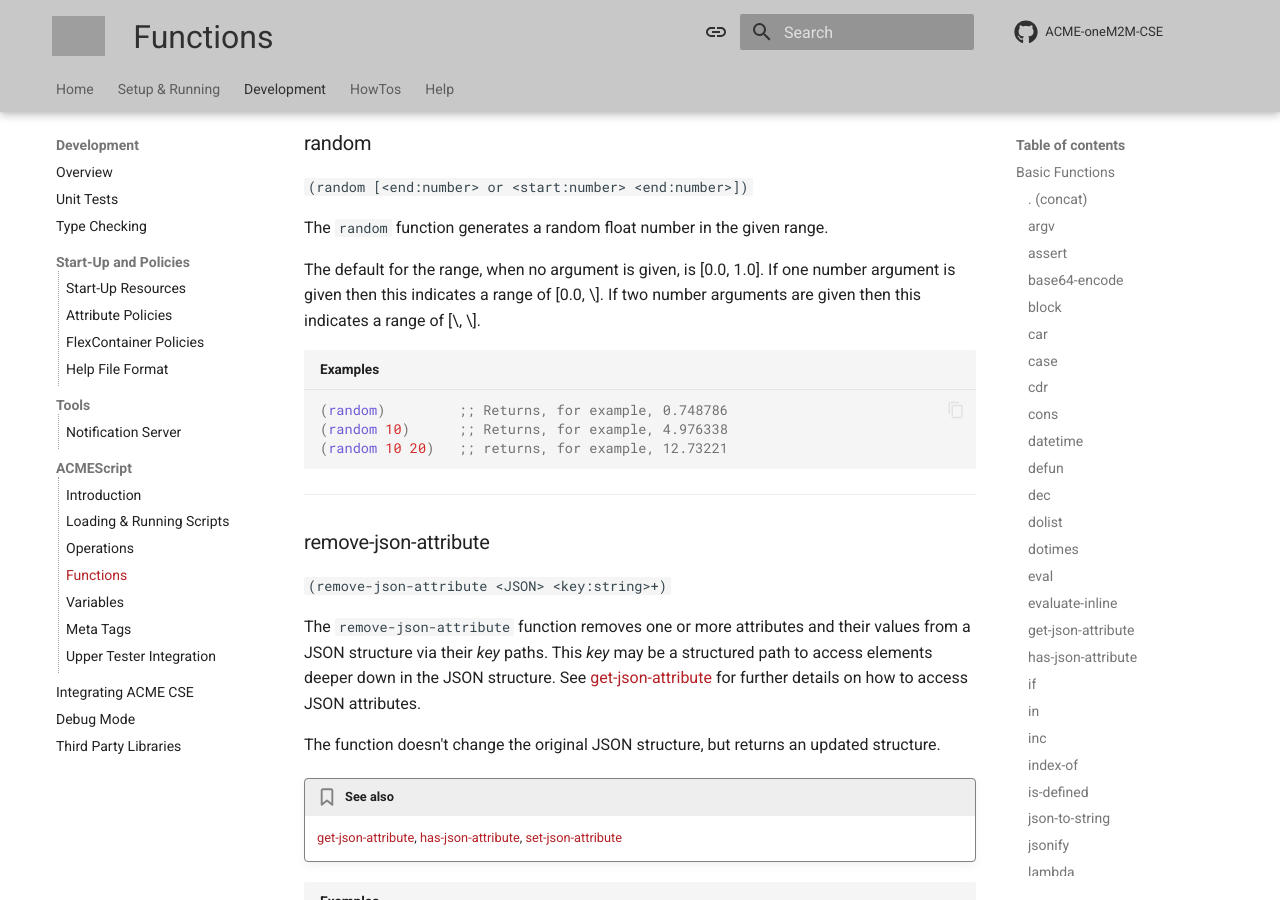
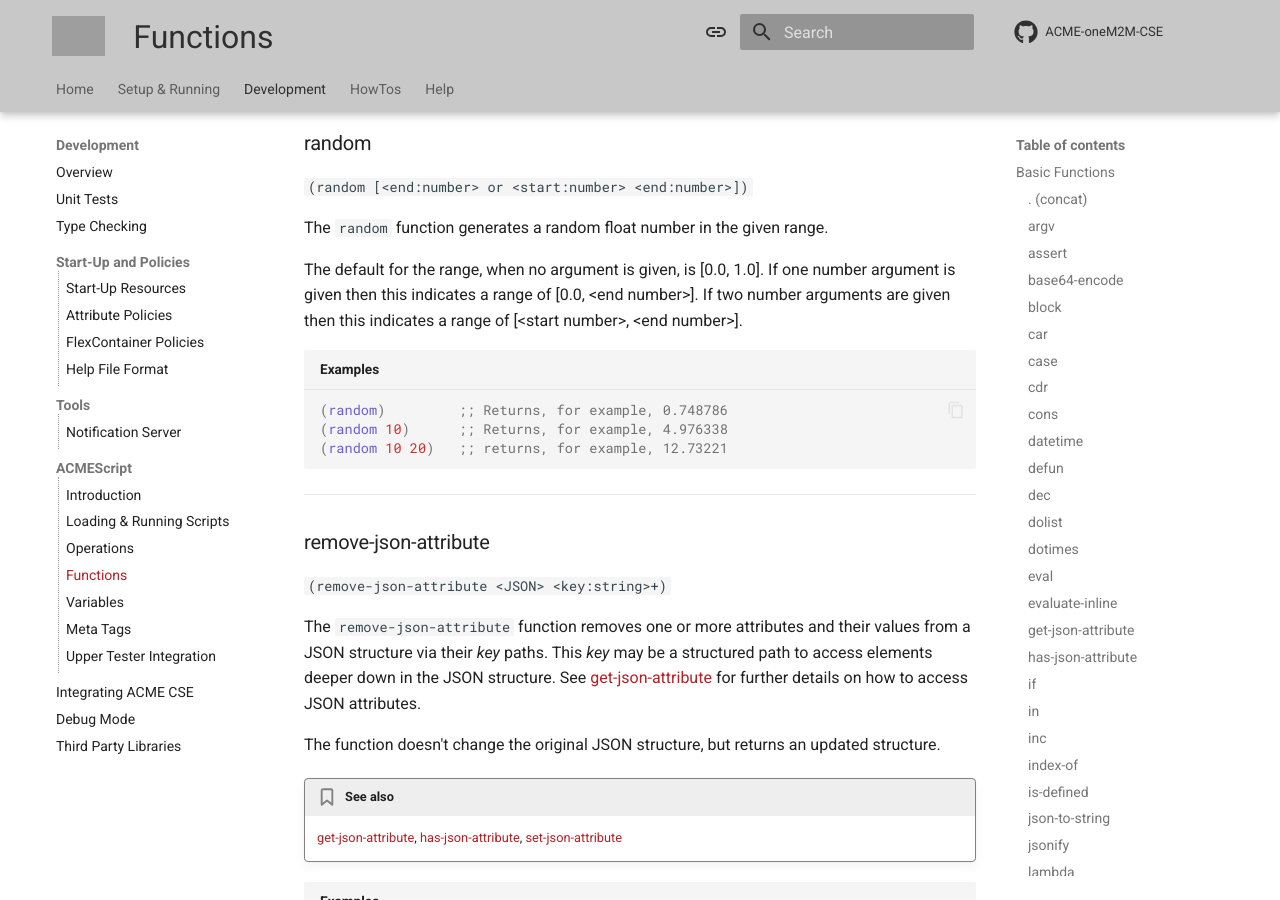
Before and after one commit to ankraft/ACME-oneM2M-CSE, an MkDocs documentation site: the page built from docs/docs/development/ACMEScript-functions.md, in a window 1280 px wide and 900 px high, scrolled down 20099 px. Built offline with MkDocs 1.6.1 and Material for MkDocs 9.7.7, drawn with Linux system fonts in a browser that asks for light colours; comment, search, counter and statistics services are not loaded; grey boxes are pictures that could not be loaded.

Commit message:
Corrected markdown

````diff
--- a/docs/docs/development/ACMEScript-functions.md
+++ b/docs/docs/development/ACMEScript-functions.md
@@ -789,7 +789,7 @@ The `quote` function returns a quoted version of the argument. It can be used to
 
 The `random` function generates a random float number in the given range.
 
-The default for the range, when no argument is given, is [0.0, 1.0]. If one number argument is given then this indicates a range of [0.0, \<end number>]. If two number arguments are given then this indicates a range of [\<start number>, \<end number>].
+The default for the range, when no argument is given, is [0.0, 1.0]. If one number argument is given then this indicates a range of [0.0, &lt;end number>]. If two number arguments are given then this indicates a range of [&lt;start number>, &lt;end number>].
 
 ```lisp title="Examples"
 (random)         ;; Returns, for example, 0.748786
````
